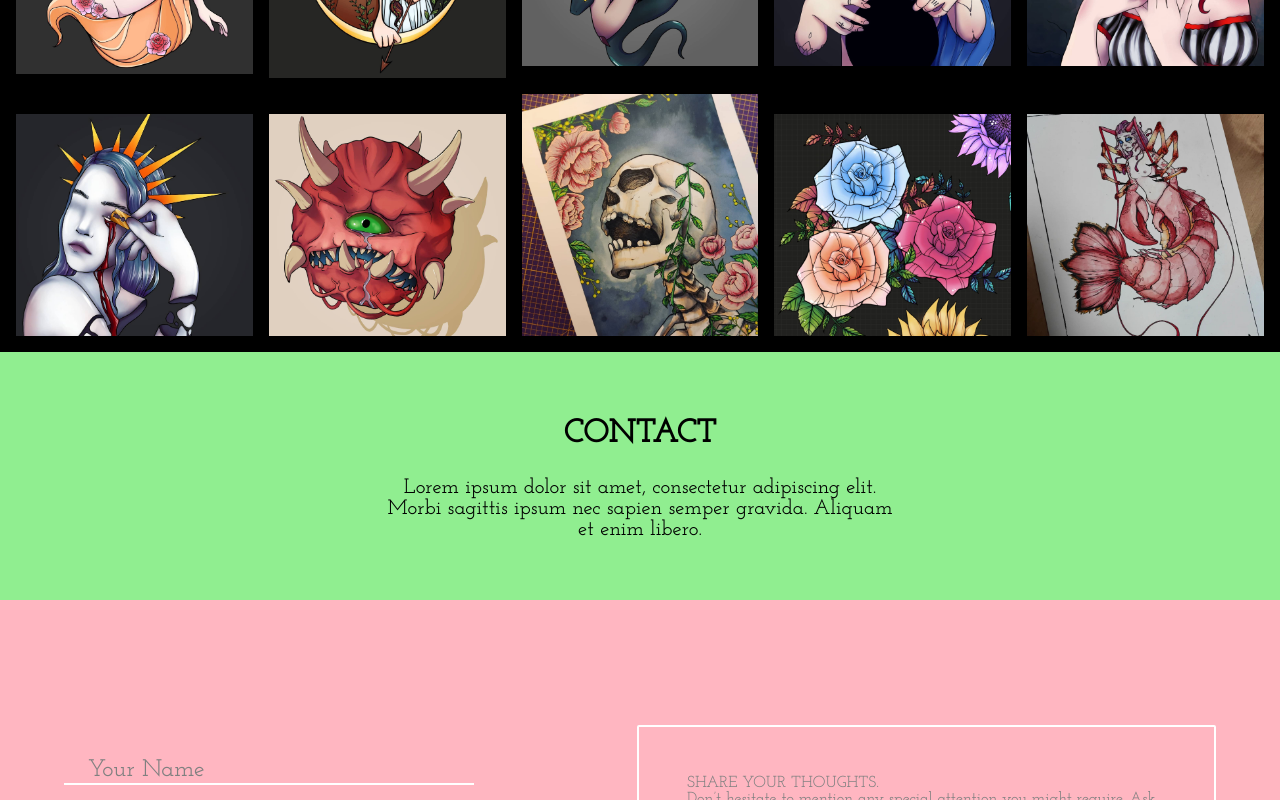
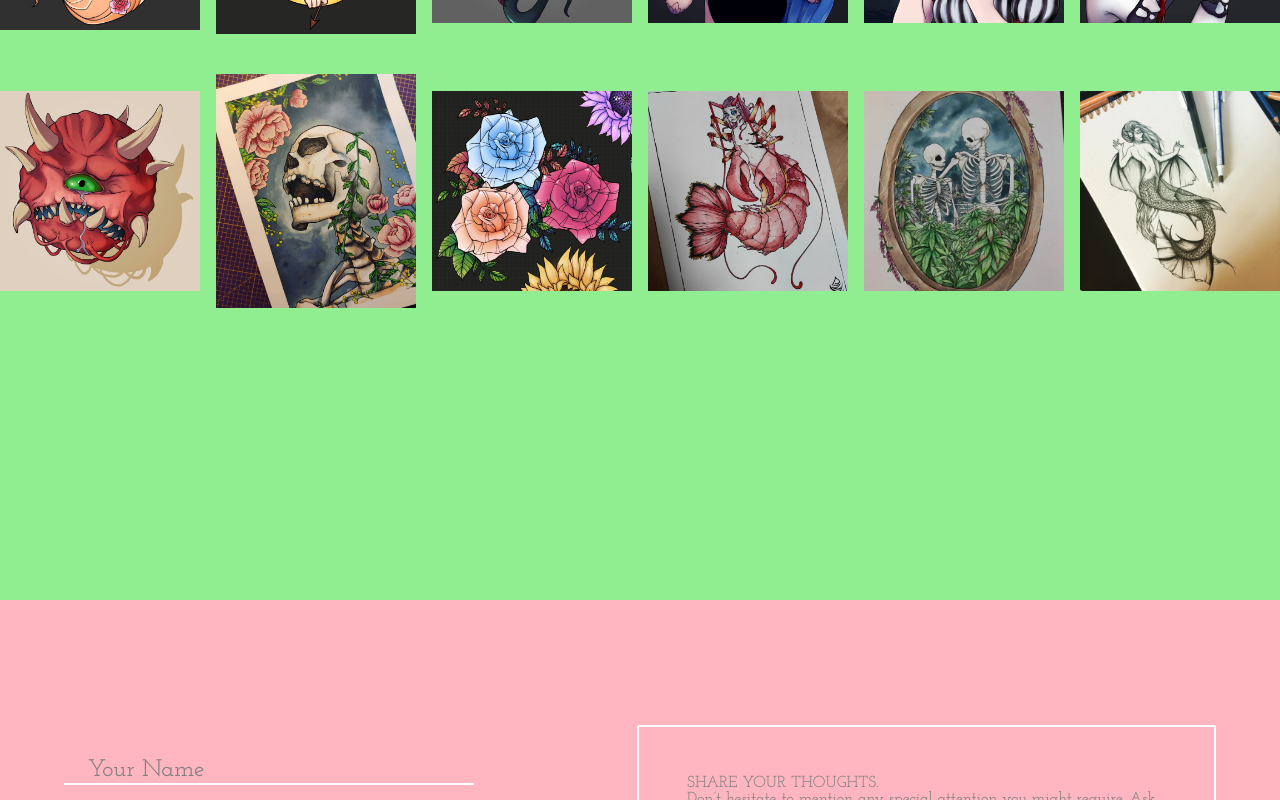
Before and after one commit to AliceXix/panda-portfolio, a React (Create React App) app in the folder client/: page / in a window 1280 px wide. Shown: the part 1800-2600 px from the top of the page. Built offline with nearby package versions, Linux system fonts and the light colour scheme.

Commit message:
remove contact intro

```diff
--- a/client/src/views/Portolio.tsx
+++ b/client/src/views/Portolio.tsx
@@ -5,19 +5,7 @@ export default function Portfolio() {
     return (
       <>
         <div className="portfolio">
-          <section className="grid-section">
             <Grid/>
-          </section>
-          <section className="centred-div">
-            <div>
-              <h2>CONTACT</h2>
-              <p>
-                Lorem ipsum dolor sit amet, consectetur adipiscing elit. Morbi
-                sagittis ipsum nec sapien semper gravida. Aliquam et enim
-                libero.
-              </p>
-            </div>
-          </section>
         </div>
       </>
     );
```
